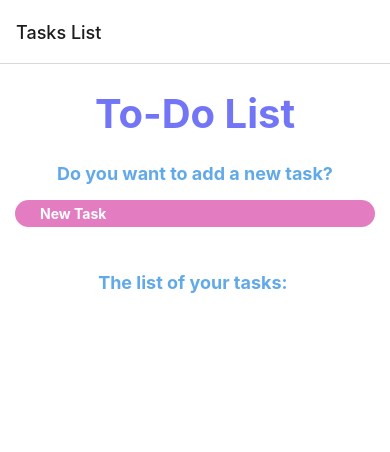
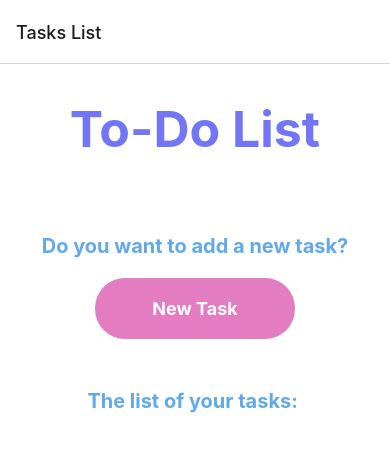
Before and after one commit to guadarecio/Todos, a React Native app: screen / in a window 390 px wide. Shown: the top 452 px of the page. Built offline with nearby package versions, Linux system fonts and the light colour scheme.

Commit message:
global styles created.

```diff
--- /dev/null
+++ b/src/global_styles/GlobalStyles.jsx
@@ -0,0 +1,80 @@
+import { StyleSheet } from 'react-native';
+
+const GlobalStyles = StyleSheet.create({
+    container: {
+        flex: 1,
+        backgroundColor: "white",
+        alignItems: "center"
+    },
+    titleAdd: {
+        textAlign: 'center',
+        padding: 5,
+        marginTop: 30,
+        marginBottom: 20,
+        fontSize: 50,
+        fontWeight: 'bold',
+        color: 'rgba(77, 82, 244, 0.8)',
+    },
+    subtitle: {
+        marginTop: 50,
+        marginBottom: 20,
+        fontSize: 20,
+        fontWeight: 'bold',
+        color: 'rgba(57, 148, 228, 0.8)',
+        textAlign: 'center',
+    },
+    flatListView: {
+        flexDirection: 'row',
+        justifyContent: 'space-between',
+        alignItems: 'center',
+        backgroundColor: 'rgba(57, 148, 228, 0.8)',
+        padding: 15,
+        marginHorizontal: 15,
+        marginBottom: 20,
+        borderRadius: 30,
+
+    },
+    textInputView: {
+        width: '90%',
+        marginTop: 30,
+        marginBottom: 30,
+    },
+    textInput: {
+        backgroundColor: 'rgba(57, 148, 228, 0.8)',
+        color: 'white',
+        fontSize: 20,
+        padding: 60,
+        marginBottom: 30,
+        borderRadius: 30,
+    },
+    addTaskButton: {
+        marginHorizontal: 95,
+        paddingHorizontal: 45,
+        paddingVertical: 20,
+        backgroundColor: 'rgba(221, 92, 178, 0.8)',
+        borderRadius: 30,
+
+    },
+    addTaskText: {
+        color: "white",
+        fontWeight: "bold",
+        textAlign: 'center',
+        fontSize: 18,
+    },
+    imageView: {
+        marginTop: 50
+    },
+    image: {
+        width: 200,
+        height: 200,
+    },
+    deleteButton: {
+        color: "white",
+        fontWeight: "bold",
+        fontSize: 18
+    },
+
+
+});
+
+export default GlobalStyles;
--- a/src/screens/NewTask.jsx
+++ b/src/screens/NewTask.jsx
@@ -1,59 +1,32 @@
 import React, { useContext } from 'react';
-import { View, Text, TextInput, TouchableOpacity, Image } from 'react-native';
+import { View, Text, TextInput, TouchableOpacity, Image, SafeAreaView } from 'react-native';
 import { TodosContext } from '../context/TodosContext';
+import GlobalStyles from '../global_styles/GlobalStyles';
 
 const NewTask = () => {
   const { text, setText, handleAddTask } = useContext(TodosContext);
 
   return (
-    <View style={{ flex: 1, backgroundColor: "white", alignItems: "center" }}>
-
-      <View style={{ flexDirection: "row", justifyContent: "space-between" }}>
-        <Text style={{
-          padding: 5,
-
-          fontSize: 40,
-          fontWeight: 'bold',
-          color: 'rgba(77, 82, 244, 0.8)',
-        }}>Add you new task here!</Text>
-
-      </View>
+    <SafeAreaView style={GlobalStyles.container}>
+      <Text style={GlobalStyles.titleAdd}>Add your new task here!</Text>
+      <View style={GlobalStyles.textInputView}>
         <TextInput
-        style={{
-          backgroundColor: 'rgba(57, 148, 228, 0.8)',
-          color: 'white',
-          fontSize: 20,
-          padding: 60,
-          marginBottom: 30,
-          borderRadius: 30,
-        }}
+          style={GlobalStyles.textInput}
           onChangeText={(d) => setText(d)}
           value={text}
           placeholder='Write your task here'
         />
-
-      <TouchableOpacity
-        style={{
-          margin: 15,
-          paddingHorizontal: 25,
-          paddingVertical: 5,
-          backgroundColor: 'rgba(221, 92, 178, 0.8)',
-          borderRadius: 30,
-
-        }}
-
-        onPress={handleAddTask}
-      >
-        <Text style={{ color: "white", fontWeight: "bold" }}>Add Task</Text>
+      </View>
+      <TouchableOpacity style={GlobalStyles.addTaskButton} onPress={handleAddTask} >
+        <Text style={GlobalStyles.addTaskText}>Add Task</Text>
       </TouchableOpacity>
+      <View style={GlobalStyles.imageView}>
         <Image
-        style={{
-          width: 200,
-          height: 200,
-        }}
+          style={GlobalStyles.image}
           source={{ uri: 'https://play-lh.googleusercontent.com/VPqK75BwKMtTDFF6UQS6E3GYdYqzvZfddDxoKRH-DSlXIcYLN_EeSy5OXKx0bhBTtLUU' }}
         />
       </View>
+    </SafeAreaView>
   );
 };
 
--- a/src/screens/TasksList.jsx
+++ b/src/screens/TasksList.jsx
@@ -1,9 +1,9 @@
 import React, { useContext } from 'react';
-import { SafeAreaView, View, Text, Button, FlatList, TouchableOpacity } from 'react-native';
+import { SafeAreaView, View, Text, FlatList, TouchableOpacity } from 'react-native';
 import { useNavigation } from '@react-navigation/native';
 import { TodosContext } from '../context/TodosContext';
+import GlobalStyles from '../global_styles/GlobalStyles';
 import CheckBox from 'react-native-check-box';
-
 
 const TasksList = () => {
     const { navigate } = useNavigation();
@@ -24,53 +24,19 @@ const TasksList = () => {
 
     return (
         <SafeAreaView style={{ flex: 1, backgroundColor: "white" }}>
-            <Text style={{
-                padding: 5,
-                textAlign: 'center',
-                fontSize: 40,
-                fontWeight: 'bold',
-                color: 'rgba(77, 82, 244, 0.8)',
-                marginBottom: 20,
-                marginTop: 20,
-            }}>To-Do List</Text>
-            <Text style={{
-                marginBottom: 1,
-                fontSize: 18,
-                fontWeight: 'bold',
-                color: 'rgba(57, 148, 228, 0.8)',
-                textAlign: 'center',
-            }}>Do you want to add a new task?</Text>
+            <Text style={GlobalStyles.titleAdd}>To-Do List</Text>
+            <Text style={GlobalStyles.subtitle}>Do you want to add a new task?</Text>
             <TouchableOpacity
-                style={{
-                    margin: 15,
-                    paddingHorizontal: 25,
-                    paddingVertical: 5,
-                    backgroundColor: 'rgba(221, 92, 178, 0.8)',
-                    borderRadius: 30,
-                }}
+                style={GlobalStyles.addTaskButton}
                 onPress={() => navigate('New Task')}
             >
-                <Text style={{ color: "white", fontWeight: "bold" }} >New Task</Text>
+                <Text style={GlobalStyles.addTaskText}>New Task</Text>
             </TouchableOpacity>
-            <Text style={{
-                marginTop: 30,
-                marginBottom: 15,
-                fontSize: 18,
-                fontWeight: 'bold',
-                color: 'rgba(57, 148, 228, 0.8)',
-                textAlign: 'center',
-            }}>The list of your tasks: </Text>
+            <Text style={GlobalStyles.subtitle}>The list of your tasks: </Text>
             <FlatList
                 data={taskDescription}
                 renderItem={({ item }) => (
-
-                    <View style={{
-                        flexDirection: 'row', justifyContent: 'space-between', alignItems: 'center', backgroundColor: 'rgba(57, 148, 228, 0.8)',
-                        padding: 15,
-                        marginHorizontal: 15,
-                        marginBottom: 20,
-                        borderRadius: 30,
-                    }}>
+                    <View style={GlobalStyles.flatListView}>
                         <CheckBox
                             style={{ flex: 1, padding: 10 }}
                             onClick={() => handleToggleTask(item.id)}
@@ -78,19 +44,15 @@ const TasksList = () => {
                             rightText={item.description}
                             rightTextStyle={{ color: 'white', fontSize: 18 }}
                             checkBoxColor="white"
-                            checkedCheckBoxColor="'rgba(77, 82, 244, 0.8)'"
-
+                            checkedCheckBoxColor="rgba(77, 82, 244, 0.8)"
                         />
-
-
                         <TouchableOpacity onPress={() => handleDeleteTask(item.description)}>
-                            <Text style={{ color: "white", fontWeight: "bold", fontSize: 18 }}>Delete</Text>
+                            <Text style={GlobalStyles.deleteButton}>Delete</Text>
                         </TouchableOpacity>
                     </View>
                 )}
                 keyExtractor={item => item.id}
             />
-
         </SafeAreaView>
     );
 };
```
Lines whose indentation alone changed are shown as unchanged.
